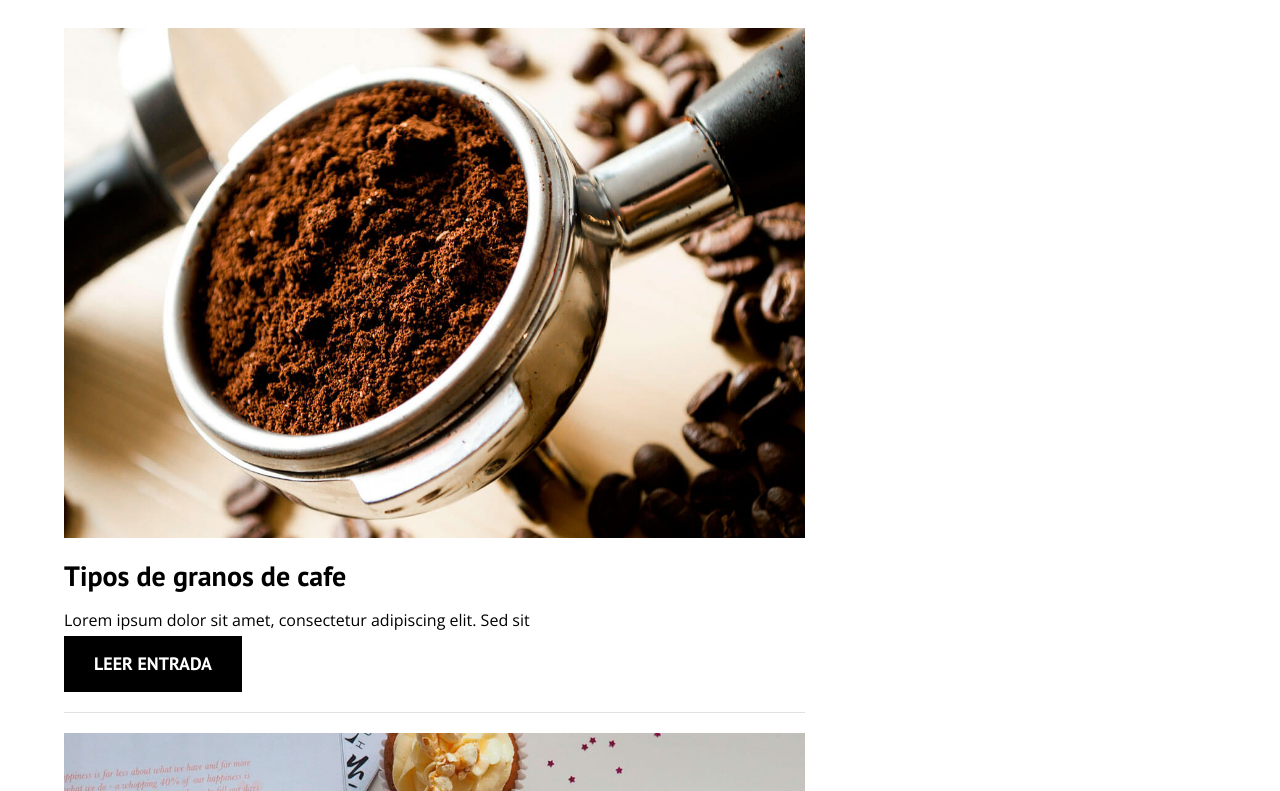
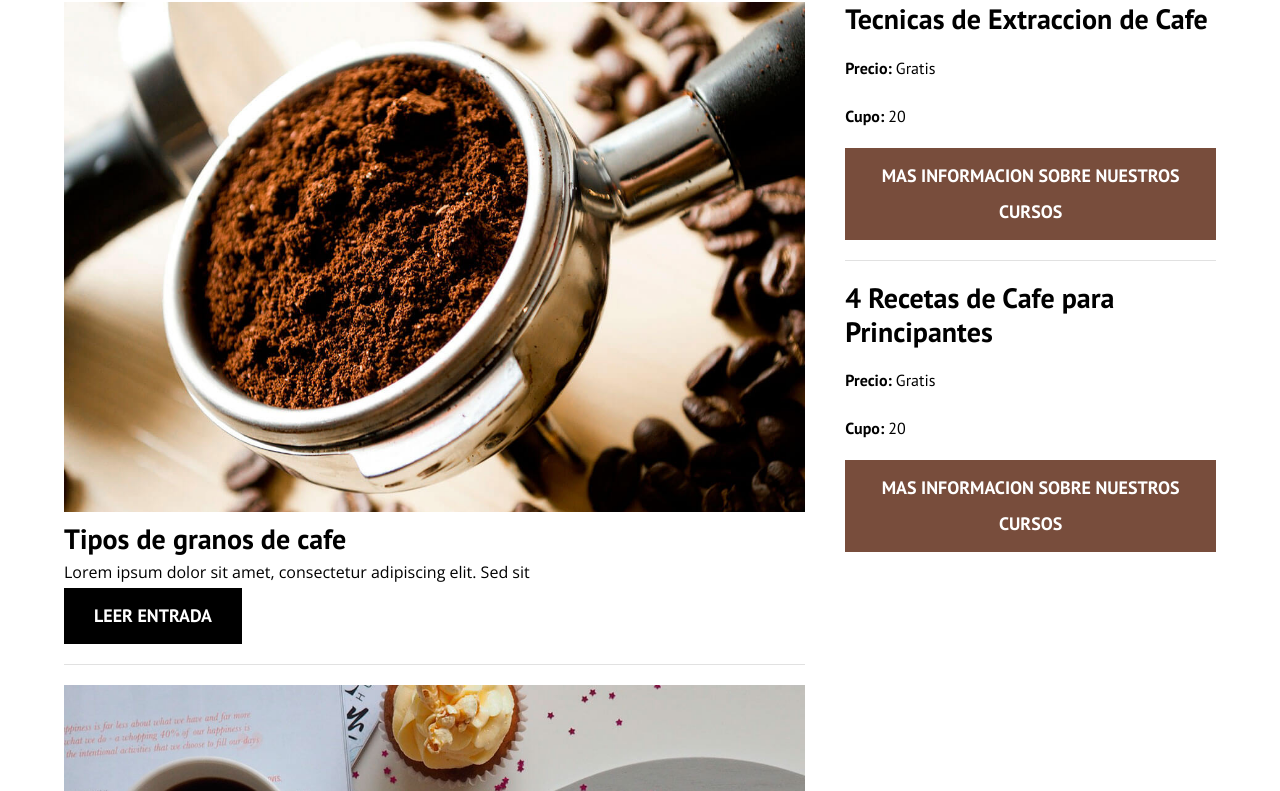
Before and after one commit to NQuintanaP/Blog-cafe, a plain HTML site: page index.html in a window 1280 px wide. Shown: the part 700-1491 px from the top of the page. Drawn offline with nearby package versions, Linux system fonts and the light colour scheme.

Commit message:
aside, css aside y footer del index

```diff
--- a/css/styles.css
+++ b/css/styles.css
@@ -38,6 +38,7 @@ a {
 
 h1, h2, h3, h4 {
     font-family: var(--fuenteHeading);
+    line-height: 1.2;
 }
 
 h1 {
@@ -59,6 +60,8 @@ h4 {
 img {
     max-width: 100%;
 }
+
+
 
 /* Utilidades */
 .no-margin {
@@ -93,6 +96,11 @@ img {
     .header__texto {
         margin: 15rem;
     }
+}
+
+.barra {
+    padding-top: 4rem;
+
 }
 
 @media (min-width: 768px){
@@ -169,3 +177,36 @@ img {
 .boton--primario {
     background-color: var(--negro);
 }
+
+.boton--cursos {
+    background-color: var(--primario);
+}
+
+.cursos {
+    list-style: none;
+}
+
+.widget-curso {
+    border-bottom: 1px solid var(--gris);
+    margin-bottom: 2rem;
+}
+
+.widget-curso:last-of-type {
+    border: none;
+    margin-bottom: 0;
+}
+
+.widget-curso__info {
+    font-weight: 400;
+}
+
+.widget-curso__label {
+    font-family: var(--fuenteHeading);
+    font-weight: bold;
+}
+
+.footer {
+    background-color: var(--negro);
+    padding-bottom: 3rem;
+    margin-top: 4rem;
+}
--- a/index.html
+++ b/index.html
@@ -3,7 +3,7 @@
 <head>
     <meta charset="UTF-8">
     <meta name="viewport" content="width=device-width, initial-scale=1.0">
-    <title>Blog de Cafe</title>
+    <title>BlogdeCafe</title>
     <link rel="stylesheet" href="css/normalize.css">
     <link rel="preconnect" href="https://fonts.googleapis.com">
     <link rel="preconnect" href="https://fonts.gstatic.com" crossorigin>
@@ -19,7 +19,7 @@
         <div class="contenedor">
             <div class="barra">
                 <a href="index.html" class="logo">
-                    <h1 class="logo__nombre no-margin centrar-texto">Blog <span class="logo__bold">DeCafe</span></h1>
+                    <h1 class="logo__nombre no-margin centrar-texto">Blog<span class="logo__bold">DeCafe</span></h1>
                 </a>
                 <nav class="navegacion">
                     <a href="nosotros.html" class="navegacion__enlace">Nostros</a>
@@ -76,7 +76,36 @@
 
         <aside class="sidebar">
             <h3>Nuestros cursos y talleres</h3>
+            <ul class="cursos no-padding">
+                <li class="widget-curso">
+                    <h4 class="no-margin">Tecnicas de Extraccion de Cafe</h4>
+                    <p class="widget-curso__label">Precio: <span class="widget-curso__info">Gratis</span></p>
+                    <p class="widget-curso__label">Cupo: <span class="widget-curso__info">20</span></p>
+                    <a href="entrada.html" class="boton boton--cursos">Mas informacion sobre nuestros cursos</a>
+                </li>
+                <li class="widget-curso">
+                    <h4 class="no-margin">4 Recetas de Cafe para Principantes</h4>
+                    <p class="widget-curso__label">Precio: <span class="widget-curso__info">Gratis</span></p>
+                    <p class="widget-curso__label">Cupo: <span class="widget-curso__info">20</span></p>
+                    <a href="entrada.html" class="boton boton--cursos">Mas informacion sobre nuestros cursos</a>
+                </li>
+            </ul>
         </aside>
     </div>
+
+    <footer class="footer">
+        <div class="contenedor">
+            <div class="barra">
+                <a href="index.html" class="logo">
+                    <h1 class="logo__nombre no-margin centrar-texto">Blog<span class="logo__bold">DeCafe</span></h1>
+                </a>
+                <nav class="navegacion">
+                    <a href="nosotros.html" class="navegacion__enlace">Nostros</a>
+                    <a href="cursos.html" class="navegacion__enlace">Cursos</a>
+                    <a href="contacto.html" class="navegacion__enlace">Contacto</a>
+                </nav>
+            </div>
+        </div>
+    </footer>
 </body>
 </html>
```
Also changed, not shown: nosotros.html (added).
